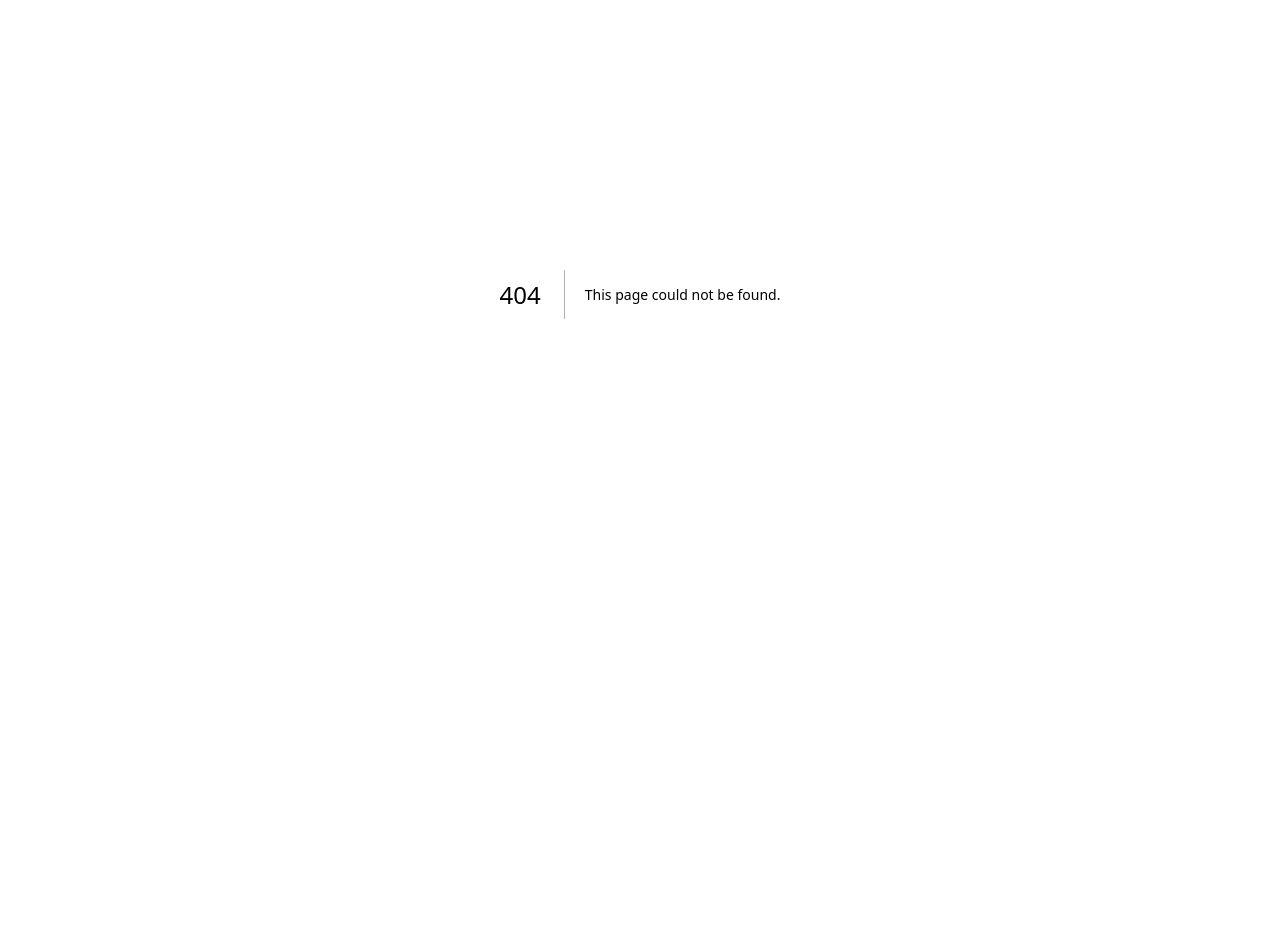
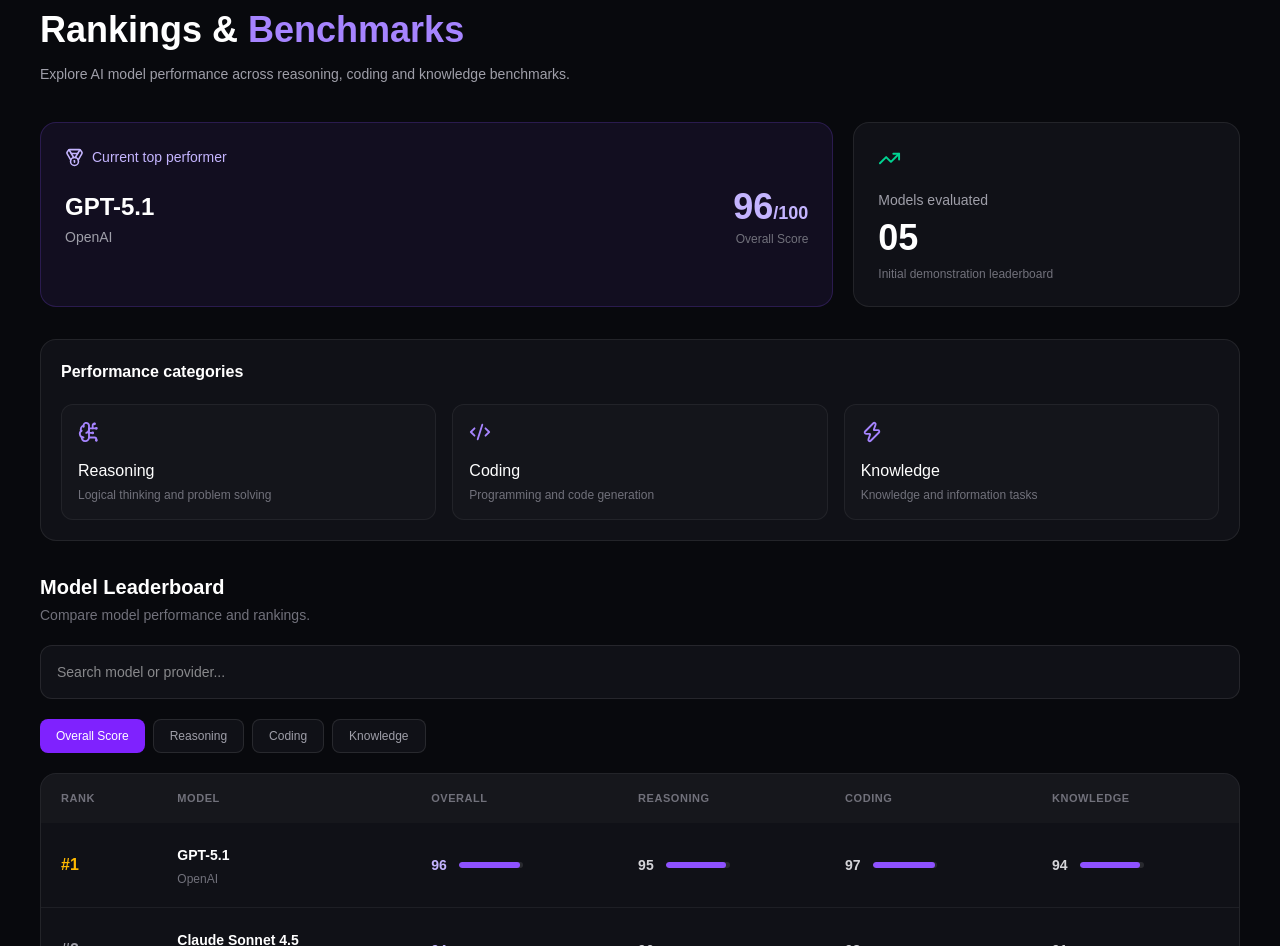
Before and after one commit to RahulNaikMudavath/OneAtlas, a Next.js app: page /rankings in a window 1280 px wide. Before the commit this address had no page. Shown: the part 106-1052 px from the top of the page. Before the commit the page ends 800 px from the top, so only its background shows below. Built offline with nearby package versions, Linux system fonts and the light colour scheme.

Commit message:
feat: implement rankings and benchmarks leaderboard page and sidebar link

```diff
--- a/src/app/page.tsx
+++ b/src/app/page.tsx
@@ -116,6 +116,11 @@ export default function Home() {
                       behavior: "smooth",
                     });
                   }
+
+                  if (item.name === "Rankings") {
+                    window.location.href = "/rankings";
+                  }
+
                   setMobileMenu(false);
                 }}
                 className={`flex w-full items-center gap-3 rounded-xl px-4 py-3 text-sm transition ${
--- /dev/null
+++ b/src/app/rankings/page.tsx
@@ -0,0 +1,247 @@
+"use client";
+
+import { useMemo, useState } from "react";
+import Link from "next/link";
+import {
+  ArrowLeft,
+  Trophy,
+  Search,
+  Medal,
+  Code2,
+  BrainCircuit,
+  Zap,
+  TrendingUp,
+} from "lucide-react";
+import { models } from "@/data/models";
+
+const benchmarkData = [
+  { slug: "gpt-5-1", overall: 96, reasoning: 95, coding: 97, knowledge: 94 },
+  { slug: "claude-sonnet-4-5", overall: 94, reasoning: 96, coding: 98, knowledge: 91 },
+  { slug: "gemini-2-5-pro", overall: 92, reasoning: 94, coding: 91, knowledge: 96 },
+  { slug: "deepseek-v3", overall: 89, reasoning: 91, coding: 93, knowledge: 86 },
+  { slug: "llama-4-maverick", overall: 86, reasoning: 85, coding: 87, knowledge: 88 },
+];
+
+type Metric = "overall" | "reasoning" | "coding" | "knowledge";
+
+const metrics: { label: string; value: Metric }[] = [
+  { label: "Overall Score", value: "overall" },
+  { label: "Reasoning", value: "reasoning" },
+  { label: "Coding", value: "coding" },
+  { label: "Knowledge", value: "knowledge" },
+];
+
+export default function RankingsPage() {
+  const [metric, setMetric] = useState<Metric>("overall");
+  const [search, setSearch] = useState("");
+
+  const rankedModels = useMemo(() => {
+    return benchmarkData
+      .map((benchmark) => {
+        const model = models.find((item) => item.slug === benchmark.slug);
+        return model ? { ...model, ...benchmark } : null;
+      })
+      .filter((item) => item !== null)
+      .filter(
+        (item) =>
+          item.name.toLowerCase().includes(search.toLowerCase()) ||
+          item.company.toLowerCase().includes(search.toLowerCase())
+      )
+      .sort((a, b) => b[metric] - a[metric]);
+  }, [metric, search]);
+
+  const topModel = rankedModels[0];
+
+  return (
+    <main className="min-h-screen bg-[#08090d] px-5 py-8 text-white sm:px-10">
+      <div className="mx-auto max-w-7xl">
+        <Link
+          href="/"
+          className="mb-9 inline-flex items-center gap-2 text-sm text-zinc-400 hover:text-white"
+        >
+          <ArrowLeft size={17} />
+          Back to OneAtlas
+        </Link>
+
+        <div className="mb-9">
+          <div className="mb-3 flex items-center gap-2 text-xs font-medium tracking-widest text-violet-400">
+            <Trophy size={16} />
+            AI INTELLIGENCE LEADERBOARD
+          </div>
+          <h1 className="text-3xl font-bold sm:text-4xl">
+            Rankings & <span className="text-violet-400">Benchmarks</span>
+          </h1>
+          <p className="mt-3 max-w-2xl text-sm leading-6 text-zinc-400">
+            Explore AI model performance across reasoning, coding and
+            knowledge benchmarks.
+          </p>
+        </div>
+
+        <div className="mb-8 grid gap-5 md:grid-cols-3">
+          <div className="rounded-2xl border border-violet-500/20 bg-violet-500/[0.08] p-6 md:col-span-2">
+            <div className="flex items-center gap-2 text-sm text-violet-300">
+              <Medal size={19} />
+              Current top performer
+            </div>
+            {topModel && (
+              <>
+                <div className="mt-5 flex flex-wrap items-end justify-between gap-4">
+                  <div>
+                    <h2 className="text-2xl font-bold">{topModel.name}</h2>
+                    <p className="mt-1 text-sm text-zinc-400">
+                      {topModel.company}
+                    </p>
+                  </div>
+                  <div className="text-right">
+                    <p className="text-4xl font-bold text-violet-300">
+                      {topModel[metric]}
+                      <span className="text-lg">/100</span>
+                    </p>
+                    <p className="mt-1 text-xs text-zinc-500">
+                      {metrics.find((item) => item.value === metric)?.label}
+                    </p>
+                  </div>
+                </div>
+              </>
+            )}
+          </div>
+
+          <div className="rounded-2xl border border-white/[0.08] bg-[#101117] p-6">
+            <TrendingUp className="mb-5 text-emerald-400" size={23} />
+            <p className="text-sm text-zinc-400">Models evaluated</p>
+            <h2 className="mt-2 text-4xl font-bold">05</h2>
+            <p className="mt-2 text-xs text-zinc-500">
+              Initial demonstration leaderboard
+            </p>
+          </div>
+        </div>
+
+        <section className="mb-8 rounded-2xl border border-white/[0.08] bg-[#101117] p-5">
+          <h2 className="mb-5 font-semibold">Performance categories</h2>
+          <div className="grid gap-4 sm:grid-cols-3">
+            {[
+              { label: "Reasoning", icon: BrainCircuit, description: "Logical thinking and problem solving" },
+              { label: "Coding", icon: Code2, description: "Programming and code generation" },
+              { label: "Knowledge", icon: Zap, description: "Knowledge and information tasks" },
+            ].map((item) => (
+              <div
+                key={item.label}
+                className="rounded-xl border border-white/[0.06] bg-white/[0.02] p-4"
+              >
+                <item.icon size={22} className="mb-4 text-violet-400" />
+                <p className="font-medium">{item.label}</p>
+                <p className="mt-1 text-xs text-zinc-500">{item.description}</p>
+              </div>
+            ))}
+          </div>
+        </section>
+
+        <section className="space-y-5">
+          <div>
+            <h2 className="text-xl font-bold">Model Leaderboard</h2>
+            <p className="mt-1 text-sm text-zinc-500">
+              Compare model performance and rankings.
+            </p>
+          </div>
+
+          <input
+            value={search}
+            onChange={(event) => setSearch(event.target.value)}
+            placeholder="Search model or provider..."
+            className="w-full rounded-xl border border-white/[0.09] bg-[#101117] px-4 py-4 text-sm outline-none focus:border-violet-500"
+          />
+
+          <div className="flex flex-wrap gap-2">
+            {metrics.map((item) => (
+              <button
+                key={item.value}
+                onClick={() => setMetric(item.value)}
+                className={`rounded-lg px-4 py-2 text-xs font-medium transition ${
+                  metric === item.value
+                    ? "bg-violet-600 text-white"
+                    : "border border-white/10 bg-[#101117] text-zinc-400 hover:text-white"
+                }`}
+              >
+                {item.label}
+              </button>
+            ))}
+          </div>
+
+          <div className="overflow-x-auto rounded-2xl border border-white/[0.08] bg-[#101117]">
+            <table className="w-full min-w-[650px] text-left">
+              <thead className="bg-white/[0.025] text-[11px] uppercase tracking-wider text-zinc-500">
+                <tr>
+                  <th className="px-5 py-4">Rank</th>
+                  <th className="px-5 py-4">Model</th>
+                  <th className="px-5 py-4">Overall</th>
+                  <th className="px-5 py-4">Reasoning</th>
+                  <th className="px-5 py-4">Coding</th>
+                  <th className="px-5 py-4">Knowledge</th>
+                </tr>
+              </thead>
+              <tbody className="divide-y divide-white/[0.06]">
+                {rankedModels.map((model, index) => (
+                  <tr key={model.slug} className="hover:bg-white/[0.025]">
+                    <td className="px-5 py-5">
+                      <span className={`font-bold ${
+                        index === 0 ? "text-amber-400" : "text-zinc-400"
+                      }`}>
+                        #{index + 1}
+                      </span>
+                    </td>
+                    <td className="px-5 py-5">
+                      <Link
+                        href={`/models/${model.slug}`}
+                        className="text-sm font-semibold hover:text-violet-400"
+                      >
+                        {model.name}
+                      </Link>
+                      <p className="mt-1 text-xs text-zinc-500">
+                        {model.company}
+                      </p>
+                    </td>
+                    {(["overall", "reasoning", "coding", "knowledge"] as const).map(
+                      (key) => (
+                        <td key={key} className="px-5 py-5">
+                          <div className="flex items-center gap-3">
+                            <span className={`text-sm font-semibold ${
+                              key === metric ? "text-violet-300" : "text-zinc-300"
+                            }`}>
+                              {model[key]}
+                            </span>
+                            <div className="hidden h-1.5 w-16 overflow-hidden rounded-full bg-white/10 sm:block">
+                              <div
+                                className="h-full rounded-full bg-violet-500"
+                                style={{ width: `${model[key]}%` }}
+                              />
+                            </div>
+                          </div>
+                        </td>
+                      )
+                    )}
+                  </tr>
+                ))}
+              </tbody>
+            </table>
+
+            {rankedModels.length === 0 && (
+              <p className="p-10 text-center text-sm text-zinc-500">
+                No matching models found.
+              </p>
+            )}
+          </div>
+        </section>
+
+        <p className="mt-6 text-xs leading-5 text-zinc-500">
+          Note: Scores on this page are illustrative demonstration values,
+          not verified benchmark results. They must not be interpreted as
+          actual model performance rankings.
+        </p>
+
+        <footer className="mt-12 border-t border-white/[0.07] py-6 text-xs text-zinc-500">
+          © 2026 OneAtlas. AI intelligence, unified.
+        </footer>
+      </div>
+    </main>
+  );
+}
```
